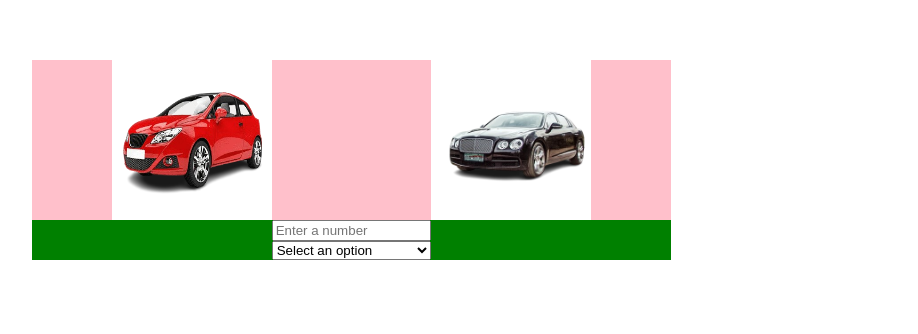
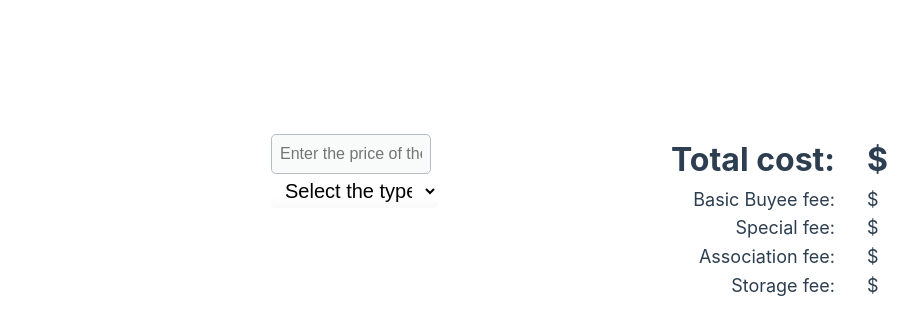
Before and after one commit to kennymeneses/progifrontend, a Vue app: page / in a window 1280 px wide. Shown: the part 240-574 px from the top of the page, without its empty margins (1-919 px from the left). Built offline with nearby package versions, Linux system fonts and the light colour scheme.

Commit message:
adding constants

```diff
--- a/index.html
+++ b/index.html
@@ -7,7 +7,7 @@
     <title>Vite App</title>
   </head>
   <body>
-    <div id="app"></div>
+    <div style="margin:0;" id="app"></div>
     <script type="module" src="/src/main.ts"></script>
   </body>
 </html>
--- a/package.json
+++ b/package.json
@@ -14,6 +14,7 @@
     "format": "prettier --write src/"
   },
   "dependencies": {
+    "bootstrap-vue": "^2.23.1",
     "pinia": "^2.1.7",
     "vue": "^3.4.29",
     "vue-router": "^4.3.3"
--- /dev/null
+++ b/src/commons/ constants.ts
@@ -0,0 +1,17 @@
+export const MainTitle : string = 'Bid Calculation Tool';
+export const CurrencySign : string = '$';
+export const StorageFee: string = '100.00';
+export const EmitParameter : string = 'update:modelValue';
+export const InvalidInputMessage: string = 'The value must be greater than or equal to 1.';
+export const CommonEnumValue: string = '0';
+export const SelectOptionMessage : string = 'Select the type of car.'
+export const InputDefaultMessage : string = 'Enter the price of the car';
+export const LuxuryType : string = 'Luxury';
+export const CommonType : string = 'Common';
+export const CommonTypeValue : number = 0;
+export const LuxuryTypeValue : number = 1;
+export const TotalPriceLabelValue : string = 'Total cost:';
+export const BasicBuyeeFeeLabelValue : string = 'Basic Buyee fee:';
+export const SpecialFeeValue : string = 'Special fee:';
+export const AssociationFeeValue : string = 'Association fee:';
+export const StorageLabelValue : string = 'Storage fee:';
--- a/src/components/BidCalculation.vue
+++ b/src/components/BidCalculation.vue
@@ -1,132 +1,173 @@
 <script setup lang="ts">
-import { defineComponent, ref, onMounted } from 'vue';
+import { ref, onMounted, watch } from 'vue';
 import { apiService } from './../services/apiService';
 import type { CarCostCalculationRequest } from '@/commons/requests';
 import type { CarCostCalculationResponse } from '@/commons/responses';
+import { VehicleType } from '@/commons/enums';
+import { AssociationFeeValue, BasicBuyeeFeeLabelValue, CommonEnumValue, CommonType, CommonTypeValue, CurrencySign, InputDefaultMessage, InvalidInputMessage, LuxuryType, LuxuryTypeValue, MainTitle, SelectOptionMessage, SpecialFeeValue, StorageFee, StorageLabelValue, TotalPriceLabelValue } from '@/commons/ constants';
 
-// defineProps<{
-//   text: number
-// }>()
-
-const props = defineProps<{
-  modelValue?: string | number;
-}>();
 
 const emit = defineEmits<{
   (e: 'update:modelValue', value: string | number): void;
 }>();
 
 const options = [
-  { value: 0, text: 'Common' },
-  { value: 1, text: 'Luxury' }
+  { value: CommonTypeValue, inputText: CommonType },
+  { value: LuxuryTypeValue, inputText: LuxuryType }
 ];
 
-//const selected = ref(props.modelValue ?? options[0].value);
 
-const selected = ref<string | number>('');
+let selected = ref<string | number>('');
+let inputText = ref<number | null>(null);
 
-let request : CarCostCalculationRequest = {
-  carCost : 1100,
-  type: 0
-}
+
+let totalCalculated = ref<number>();
+let specialFee = ref<number>();
+let associationFee = ref<number>();
+let basicFee = ref<number>();
+let storageFixedFee = ref<string>();
+
+let messageSelect = SelectOptionMessage;
+let currencySign = CurrencySign;
+let mainTitle = MainTitle;
+
+let totalPiceLabel = TotalPriceLabelValue;
+let basicBuyeeFeeLabel = BasicBuyeeFeeLabelValue;
+let specialFeeLabel = SpecialFeeValue;
+let associationFeeLabel = AssociationFeeValue;
+let storageFeeLabel = StorageLabelValue;
+
 
 let response : CarCostCalculationResponse;
 
 function emitChange() {
   emit('update:modelValue', selected.value);
-
   console.log(selected.value);
 }
+
+function debounce(func: Function, wait: number) {
+  let timeout: number | undefined;
+  return function(this: any, ...args: any[]) {
+    if (timeout) clearTimeout(timeout);
+    timeout = window.setTimeout(() => func.apply(this, args), wait);
+  };
+}
+
+const debouncedRequestBid = debounce(() => {
+  if (selected.value !== '' && inputText.value !== null && inputText.value >= 0)
+  {
+    console.log(selected.value);
+    console.log(inputText.value);
+    RequestBid();
+  }
+}, 1000);
+
+watch([inputText, selected], debouncedRequestBid);
 
 onMounted(async () => {
 
 });
 
-let text = ref(null);
 const errorMessage = ref<string | null>(null);
 
 async function RequestBid() {
 
+    let request : CarCostCalculationRequest = {
+    carCost : inputText.value!,
+    type: selected.value.toString() == CommonEnumValue ? VehicleType.Common : VehicleType.Luxury
+    }
+
     response= await apiService.RetrieveTotalCost(request);
+
+    specialFee.value = response.sellerSpecialFee;
+    associationFee.value = response.associationFee;
+    basicFee.value = response.basicBuyerFee;
+    totalCalculated.value = response.total;
+    storageFixedFee.value = StorageFee;
+
     console.log(response);
 }
 
 const validateInput = () => {
-    errorMessage.value = (text.value !== null && text.value < 1) ? 'The value must be greater than or equal to 1.' : null;
+    errorMessage.value = (inputText.value !== null && inputText.value < 1) ? InvalidInputMessage : null;
 };
 
 </script>
 
 <template>
     <div class="content">
-        <!-- <h1>Cotizacion Ahora</h1> -->
+        <h1>{{ mainTitle }}</h1>
 
+        <div class="main-content">
             <div class="input-display">
-            <div class="input-animation">
-                <img src="./../assets/commoncar.png" alt="" srcset="">
-                <img src="./../assets/luxurycar.png" alt="" srcset="">
-            </div>
-
                 <div class="input-content">
-                <input v-model="text" @input="validateInput" placeholder="Enter a number" >
+                    <input v-model="inputText" @input="validateInput" placeholder='Enter the price of the car'>
                     <p v-if="errorMessage" class="error">{{ errorMessage }}</p>
 
                     <select v-model="selected" @change="emitChange">
-                    <option value="" disabled>Select an option</option>
+                        <option value="" disabled>{{messageSelect}}</option>
                         <option v-for="option in options" :key="option.value" :value="option.value">
-                        {{ option.text }}
+                            {{ option.inputText }}
                         </option>
                     </select>
                 </div>
             </div>
 
             <div class="calculation-content">
-            <label for=""></label>
+
+                <div class="calculationlabels">
+                    <label for="TotalPrice" >{{ totalPiceLabel }}</label>
+                    <label for="BasicBuyer">{{ basicBuyeeFeeLabel }}</label>
+                    <label for="Special">{{ specialFeeLabel }}</label>
+                    <label for="Association">{{ associationFeeLabel }}</label>
+                    <label for="Storage">{{ storageFeeLabel }}</label>
                 </div>
+
+                <div class="calculationspans">
+                    <span id="TotalPrice">{{ totalCalculated }} {{ currencySign }}</span>
+                    <span id="BasicBuyer">{{ basicFee }} {{ currencySign }}</span>
+                    <span id="Special">{{ specialFee }} {{ currencySign }}</span>
+                    <span id="Association">{{ associationFee }} {{ currencySign }}</span>
+                    <span id="Storage">{{ storageFixedFee }} {{ currencySign }}</span>
+                </div>
+            </div>
+        </div>
+
+
 
     </div>
 </template>
-
-
-
 
 <style scoped>
 .content{
     width: 100vw;
     display: flex;
     flex-direction: column;
-    border: 1px solid white;
+    margin-left: auto;
+    margin-right: auto;
+    justify-content: space-around;
+}
+
+    h1{
+        font-family: Arial, sans-serif;
+        font-size: 72px;
+        color: #fff;
+        font-style: normal;
         margin-left: auto;
         margin-right: auto;
     }
 
+.main-content{
+    display: flex;
+    width: 100%;
+}
+
     .input-display{
-    width: 100%;
-    /* margin-left: auto;
-    margin-right: auto; */
+        width: 50%;
         display: flex;
         flex-direction: column;
-    background-color: green;
         flex-direction: column;
     }
-
-    .input-animation
-    {
-        overflow: hidden;
-        margin-left: auto;
-        margin-right: auto;
-        width: 100%;
-        display: flex;
-        background-color: pink;
-        justify-content: space-around;
-    }
-
-    .input-animation img
-    {
-        width: 25%;
-        background-color:  white;
-    }
-
 
         .input-display
         {
@@ -142,25 +183,162 @@ const validateInput = () => {
                 flex-direction: column;
             }
 
+                .input-content input{
+                    border-radius: 5px;
+                    background: rgb(249, 250, 250);
+                    border: 1px solid rgb(181, 189, 196);
+                    font-size: 16px;
+                    height: 40px;
+                    line-height: 24px;
+                    padding: 7px 8px;
+                    color: rgb(8, 9, 10);
+                    box-shadow: none;
+                    :focus{
+                        background-color: #fff;
+                        border-color: #3b49df;
+                        box-shadow: 1px 1px 0 #3b49df;
+                        }
+                }
+
+                .input-content select
+                {
+                    min-width: 15ch;
+                    max-width: 30ch;
+                    border: 1px solid var(--select-border);
+                    border-radius: 0.25em;
+                    padding: 0.25em 0.5em;
+                    font-size: 1.25rem;
+                    cursor: pointer;
+                    line-height: 1.1;
+                    background-color: #fff;
+                    background-image: linear-gradient(to top, #f9f9f9, #fff 33%);
+                }
+
 
     .calculation-content
     {
         display: flex;
+        width: 35%;
+    }
+
+        .calculationlabels{
+            display: flex;
             flex-direction: column;
         }
 
+            .calculationlabels label:first-child
+            {
+                font-weight: bold;
+                font-size: xx-large;
+                margin-left: auto;
+                margin-right: 0;
+            }
 
-.animation{
+            .calculationlabels label
+            {
+                font-size: large;
                 margin-left: auto;
-    margin-right: auto;
+                margin-right: 0;
+            }
+
+
+        .calculationspans{
             display: flex;
-    flex-direction: row;
+            flex-direction: column;
         }
+
+            .calculationspans span:first-child
+            {
+                font-weight: bold;
+                font-size: xx-large;
+                margin-left: 2rem;
+                animation: fadeIn 0.6s normal forwards;
+            }
+
+            .calculationspans span
+            {
+                font-size: large;
+                margin-left: 2rem;
+                animation: fadeIn 0.6s normal forwards;
+            }
+
+
+@keyframes fadeIn {
+    0% {
+        opacity: 0;
+        }
+    25% {
+        opacity: 0.25;
+        }
+    50% {
+        opacity: 0.5;
+        }
+    75% {
+        opacity: 0.75;
+        }
+    100% {
+        opacity: 1;
+        }
+    }
+
+
+@keyframes fadeInImage {
+    0% {
+        opacity: 0.05;
+        height: 60%;
+        }
+    25% {
+        opacity: 0.25;
+        height: 80%;
+        }
+    50% {
+        opacity: 0.5;
+        height: 100%;
+        }
+    75% {
+        opacity: 0.75;
+        height: 120%;
+        }
+    100% {
+        opacity: 1;
+        height: 125%;
+        }
+    }
+
+    @keyframes fadeOutImage {
+    0% {
+        opacity: 1;
+        height: 125%;
+        }
+    25% {
+        opacity: 0.75;
+        height: 120%;
+        }
+    50% {
+        opacity: 0.5;
+        height: 100%;
+        }
+    75% {
+        opacity: 0.25;
+        height: 80%;
+        }
+    100% {
+        opacity: 0.05;
+        height: 60%;
+        }
+    }
+
 
 @media (min-width: 860)
 {
+    .content
+    {
+        flex-direction: column;
+    }
+
     .main-content{
         width: 100%;
+        flex-direction: column;
     }
 }
 
```
Also changed, not shown: 1 other file (tests, documents, lock files or other folders). Lines whose indentation alone changed are shown as unchanged.
